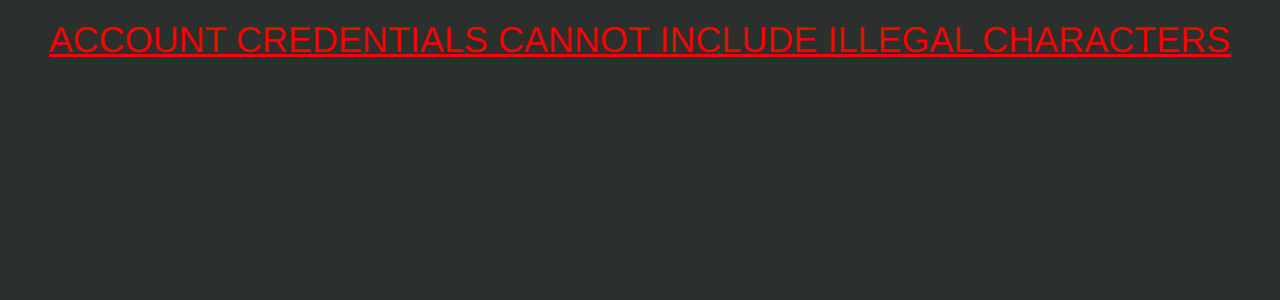
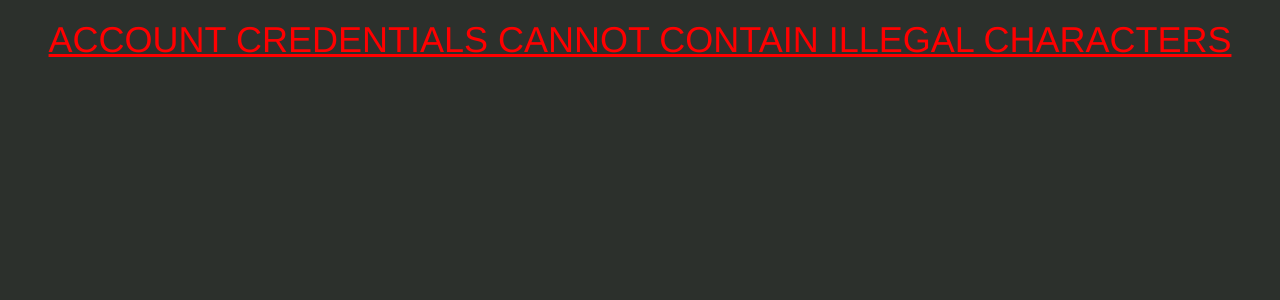
Before and after one commit to DGKSK8LIFE/AwtySM, a Flask app: template templates/charerr.html in a window 1280 px wide. Shown: the top 300 px of the page. Run offline with Flask 2, Linux system fonts and the light colour scheme; the template is opened without the code that fills it, so the values that code supplies are empty; some libraries are stand-ins or nearby versions.

Commit message:
better word choice in charerr.html

```diff
--- a/templates/charerr.html
+++ b/templates/charerr.html
@@ -24,7 +24,7 @@
 
 <body>
     <div class="wrapper">
-        <h1>ACCOUNT CREDENTIALS CANNOT INCLUDE ILLEGAL CHARACTERS</h1>
+        <h1>ACCOUNT CREDENTIALS CANNOT CONTAIN ILLEGAL CHARACTERS</h1>
     </div>
 </body>
 
```
